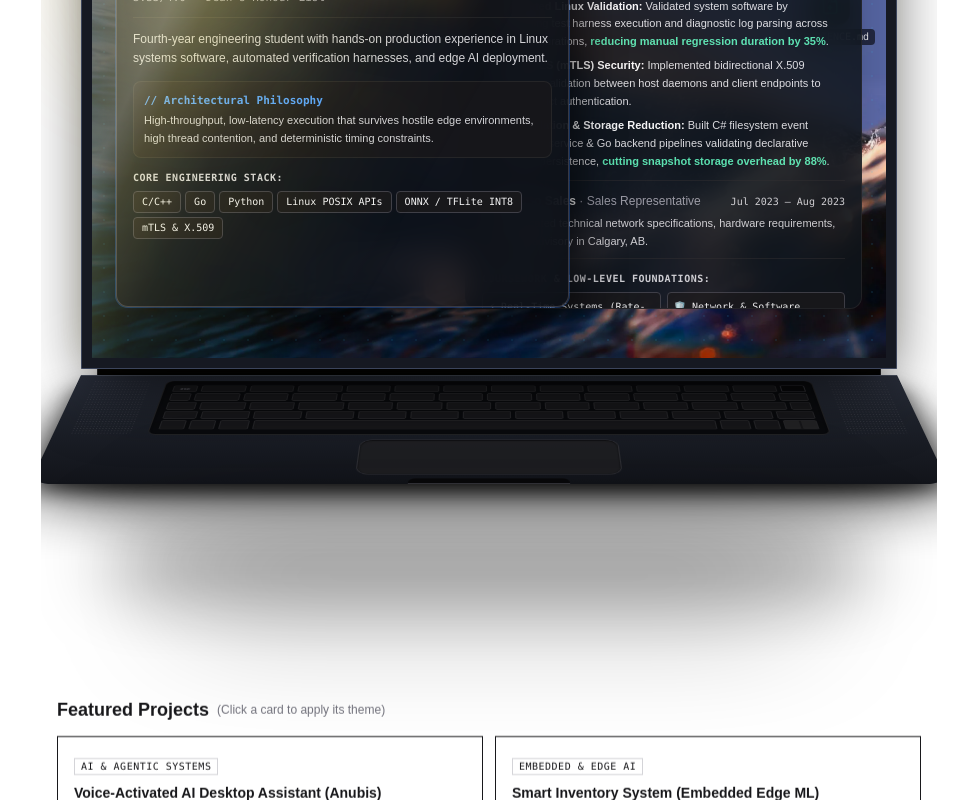
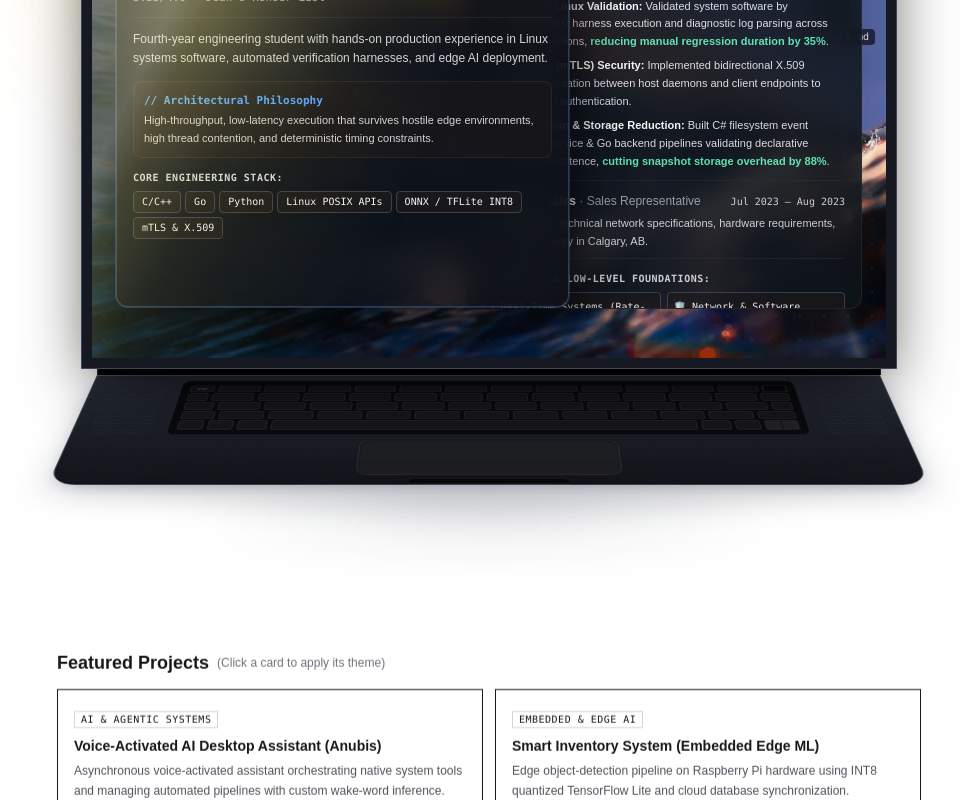
Before and after one commit to agrimkasaju/portfolio, a React (Vite) app: page / in a window 1280 px wide. Shown: the part 451-1251 px from the top of the page, without its empty margins (144-1112 px from the left). Built offline with nearby package versions, Linux system fonts and the light colour scheme; no server answers; a web font is replaced by a local one.

Commit message:
fix(ui): eliminate laptop base clipping box and blend ambient drop shadow seamlessly into background

```diff
--- a/src/App.css
+++ b/src/App.css
@@ -175,10 +175,6 @@ body.dark-theme #root {
   overflow-x: hidden;
 }
 
-#root {
-  overflow-y: clip;
-}
-
 body.chat-open #chatPanel {
   z-index: 70;
 }
@@ -1275,8 +1271,7 @@ body:not(.dark-theme) #experienceList .experience-item:hover {
 .fadeup-7 { animation-delay: 600ms; }
 
 .page-fadeup {
-  overflow-x: clip;
-  overflow-y: clip;
+  overflow: visible;
 }
 
 @keyframes page-stagger-in {
--- a/src/MacbookShowcase.jsx
+++ b/src/MacbookShowcase.jsx
@@ -53,8 +53,20 @@ export const MacbookShowcase = ({
   currentTheme = { name: 'Minimal Slate', id: 'default' }
 }) => {
   // Apple-style one-time slow opening animation state
-  const [isLidOpen, setIsLidOpen] = useState(false)
-  const [hasAutoOpened, setHasAutoOpened] = useState(false)
+  const [isLidOpen, setIsLidOpen] = useState(() => {
+    try {
+      return typeof window !== 'undefined' && window.location.search.includes('opened=true')
+    } catch {
+      return false
+    }
+  })
+  const [hasAutoOpened, setHasAutoOpened] = useState(() => {
+    try {
+      return typeof window !== 'undefined' && window.location.search.includes('opened=true')
+    } catch {
+      return false
+    }
+  })
   const sectionRef = useRef(null)
 
   // Wallpaper index state (synced with theme: Matterhorn for dark, Sunrise for light)
@@ -840,7 +852,7 @@ export const MacbookShowcase = ({
 
             {/* Base Chassis (Extends Forward in 3D Perspective) */}
             <div
-              className="relative w-full rounded-b-2xl border-t transition-all duration-700 shadow-2xl overflow-hidden"
+              className="relative w-[96%] mx-auto rounded-b-2xl sm:rounded-b-3xl border transition-all duration-700 overflow-hidden"
               style={{
                 transformOrigin: 'top center',
                 transform: 'rotateX(58deg)',
@@ -850,7 +862,9 @@ export const MacbookShowcase = ({
                   : 'linear-gradient(180deg, #2b303d 0%, #1e222b 40%, #12141a 100%)',
                 borderColor: isDark ? '#373e4f' : '#454e63',
                 padding: '10px 16px 14px 16px',
-                boxShadow: '0 35px 80px -15px rgba(0, 0, 0, 0.95), 0 15px 30px -5px rgba(0, 0, 0, 0.8), inset 0 1px 0 rgba(255, 255, 255, 0.2)'
+                boxShadow: isDark
+                  ? '0 25px 50px -12px rgba(0, 0, 0, 0.85), 0 10px 20px -6px rgba(0, 0, 0, 0.7), inset 0 1px 0 rgba(255, 255, 255, 0.15), inset 0 -1px 0 rgba(0, 0, 0, 0.6)'
+                  : '0 20px 45px -12px rgba(15, 23, 42, 0.28), 0 8px 18px -6px rgba(15, 23, 42, 0.18), inset 0 1px 0 rgba(255, 255, 255, 0.25), inset 0 -1px 0 rgba(0, 0, 0, 0.4)'
               }}
             >
               {/* Upper Deck Surface: Speaker Grilles + Keyboard Well */}
@@ -924,9 +938,27 @@ export const MacbookShowcase = ({
               <div className="absolute bottom-0 left-1/2 -translate-x-1/2 w-28 sm:w-36 h-2 bg-zinc-950 rounded-t-md border-b border-zinc-700/80 shadow-inner"></div>
             </div>
 
-            {/* Ambient Studio Desk Surface Drop Shadow */}
-            <div className="mx-auto w-[92%] h-8 bg-black/70 blur-2xl rounded-full -mt-4"></div>
-            <div className="mx-auto w-[76%] h-12 bg-black/50 blur-3xl rounded-full -mt-6"></div>
+            {/* Soft Ambient Desk Contact Shadow (Blends Seamlessly with Any Background & Theme) */}
+            <div className="relative mx-auto w-[96%] pointer-events-none -mt-16 sm:-mt-20 z-0">
+              <div
+                className="mx-auto w-[92%] h-10 rounded-full transition-all duration-700"
+                style={{
+                  background: isDark
+                    ? 'radial-gradient(ellipse at center, rgba(0, 0, 0, 0.65) 0%, rgba(0, 0, 0, 0.22) 50%, transparent 75%)'
+                    : 'radial-gradient(ellipse at center, rgba(15, 23, 42, 0.22) 0%, rgba(15, 23, 42, 0.07) 50%, transparent 75%)',
+                  filter: isDark ? 'blur(12px)' : 'blur(14px)'
+                }}
+              />
+              <div
+                className="mx-auto w-[78%] h-14 rounded-full transition-all duration-700 -mt-6"
+                style={{
+                  background: isDark
+                    ? 'radial-gradient(ellipse at center, rgba(0, 0, 0, 0.38) 0%, rgba(0, 0, 0, 0.12) 50%, transparent 75%)'
+                    : 'radial-gradient(ellipse at center, rgba(15, 23, 42, 0.12) 0%, rgba(15, 23, 42, 0.03) 50%, transparent 75%)',
+                  filter: isDark ? 'blur(20px)' : 'blur(22px)'
+                }}
+              />
+            </div>
           </div>
         </div>
       </div>
```
